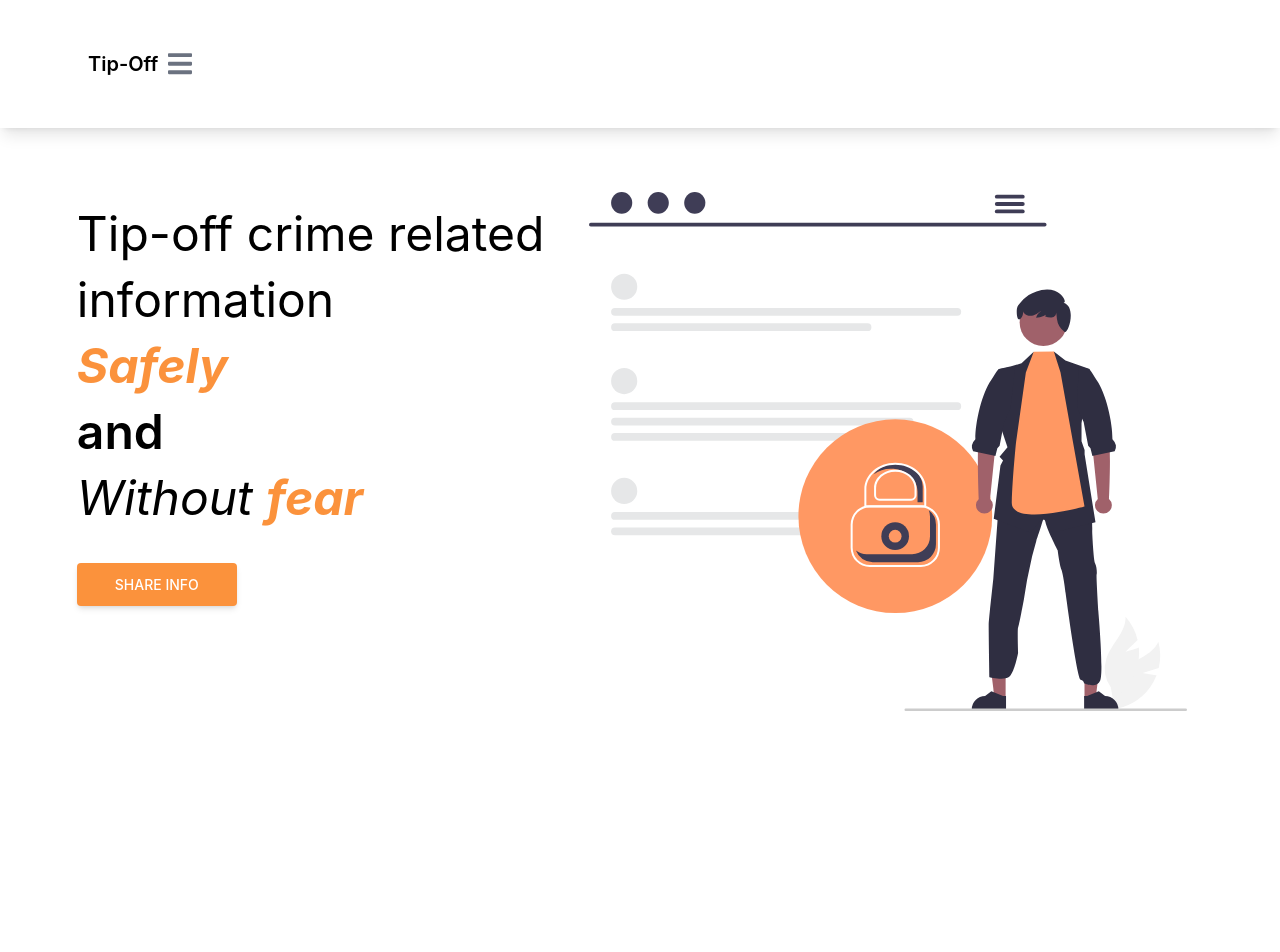
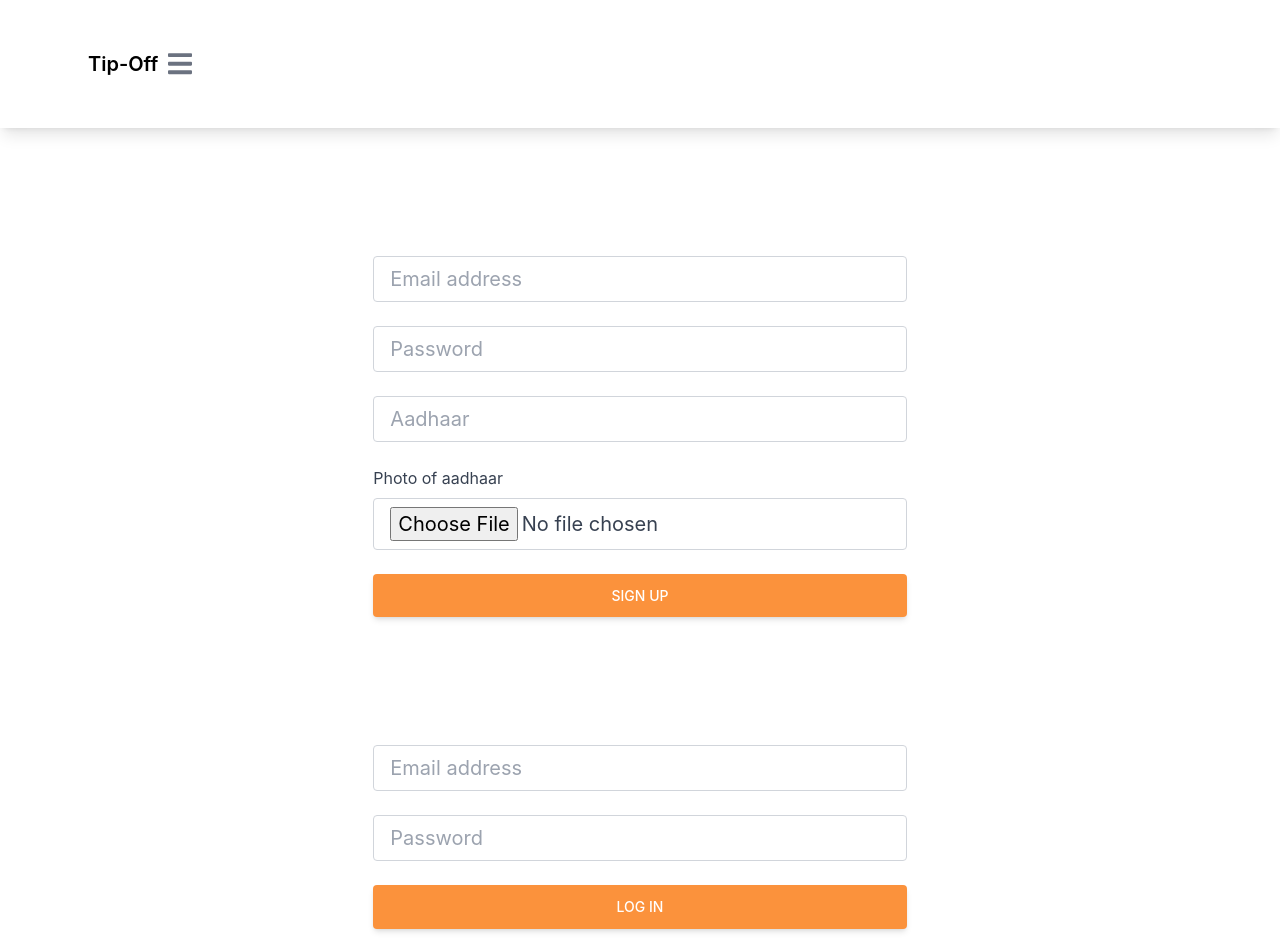
Before and after one commit to devesh-anand/crime-tip-off-frontend, a React (Create React App) app: page / in a window 1280 px wide. Shown: the top 952 px of the page. Before the commit the page ends 800 px from the top, so only its background shows below. Built offline with nearby package versions, Linux system fonts and the light colour scheme; what tw-elements would draw is missing.

Commit message:
added signup and login

```diff
--- a/src/App.js
+++ b/src/App.js
@@ -5,18 +5,20 @@ import Form from "./components/Form";
 import { useEffect, useState } from "react";
 import Navbar from "./components/Navbar";
 import Home from "./pages/Home";
+import Signup from "./components/Signup";
+import Login from "./components/Login";
 import { BrowserRouter, Routes, Route, Link } from "react-router-dom";
 import Heatmap from "./pages/Heatmap";
 import { ToastContainer, toast } from "react-toastify";
 import "react-toastify/dist/ReactToastify.css";
 
 function App() {
-  const [clicked, setClicked] = useState(false);
-
 
   return (
     <div className="App">
       <Navbar />
+      <Signup />
+      <Login />
       <BrowserRouter>
         <Routes>
           <Route path="/" element={<Home />} />
--- a/src/components/Form.js
+++ b/src/components/Form.js
@@ -1,24 +1,30 @@
-import React, { useState, useEffect } from 'react';
-import { toast } from 'react-toastify';
+import React, { useState, useEffect } from "react";
+import { toast } from "react-toastify";
 
-function Form(){
+function Form() {
   const [category, setCategory] = useState("kidnapping");
   const [description, setDescription] = useState("");
   const [files, setFiles] = useState([]);
 
-    const handleSubmit = async(event) => {
+  const handleSubmit = async (event) => {
     event.preventDefault();
     const requestOptions = {
-        method: 'POST',
-        headers: { 'Content-Type': 'application/json' },
-        body: JSON.stringify({ category, description, photos: ["sdf" ,"sdf"], location:userLocation, date: new Date().getTime().toString() })
+      method: "POST",
+      headers: { "Content-Type": "application/json" },
+      body: JSON.stringify({
+        category,
+        description,
+        photos: ["sdf", "sdf"],
+        location: userLocation,
+        date: new Date().getTime().toString(),
+      }),
     };
 
     // console.log((requestOptions));
-      fetch('https://crime-tip-off.herokuapp.com/api/tipoff/', requestOptions)
-        .then(response => {
-          if(response.status === 201){
-            toast.success('Successfully tipped off!', {
+    fetch("https://crime-tip-off.herokuapp.com/api/tipoff/", requestOptions)
+      .then((response) => {
+        if (response.status === 201) {
+          toast.success("Successfully tipped off!", {
             position: "top-center",
             autoClose: 5000,
             hideProgressBar: false,
@@ -27,8 +33,8 @@ function Form(){
             draggable: true,
             progress: undefined,
           });
-          }else {
-            toast.error('Failed to tip off!', {
+        } else {
+          toast.error("Failed to tip off!", {
             position: "top-center",
             autoClose: 5000,
             hideProgressBar: false,
@@ -39,43 +45,47 @@ function Form(){
           });
         }
         response.json();
-        }
-        )
-        .then(data => console.log(data));
-    }
+      })
+      .then((data) => console.log(data));
+  };
 
-  const [userLocation, setUserLocation] = useState({})
+  const [userLocation, setUserLocation] = useState({});
 
-  useEffect(()=>{
+  useEffect(() => {
     async function fetchIPinfo() {
       await fetch("https://ipinfo.io/182.73.154.2/?token=26e23a2e78a518")
-        .then((res)=> res.json())
-        .then((data)=>setUserLocation({
-          lat: data.loc.split(',')[0],
-          lng: data.loc.split(',')[1],
-          city: data.city
-        }))
+        .then((res) => res.json())
+        .then((data) =>
+          setUserLocation({
+            lat: data.loc.split(",")[0],
+            lng: data.loc.split(",")[1],
+            city: data.city,
+          })
+        );
     }
 
     console.log(userLocation);
 
     fetchIPinfo();
     return () => {
-      fetchIPinfo()
-    }
-  },[])
+      fetchIPinfo();
+    };
+  }, []);
 
-
-
-
-    return(
+  return (
     <section class="h-screen flex place-self-center mt-32 md:mt-0" id="form">
       <div class="h-full text-gray-800">
         <div class="flex justify-self-center md:mt-32 flex-wrap h-full g-6">
           <div class="xl:ml-4 w-full mb-12 md:mb-0">
             <form onSubmit={handleSubmit}>
               <div class="mb-6">
-                  <select className="form-control block w-full px-4 py-2 text-xl font-normal text-gray-700 bg-white bg-clip-padding border border-solid border-gray-300 rounded transition ease-in-out m-0 focus:text-gray-700 focus:bg-white focus:border-orange-600 focus:outline-none" id="cars" name="cars" value={category} onChange={(e)=>setCategory(e.target.value) }>
+                <select
+                  className="form-control block w-full px-4 py-2 text-xl font-normal text-gray-700 bg-white bg-clip-padding border border-solid border-gray-300 rounded transition ease-in-out m-0 focus:text-gray-700 focus:bg-white focus:border-orange-600 focus:outline-none"
+                  id="info"
+                  name="info"
+                  value={category}
+                  onChange={(e) => setCategory(e.target.value)}
+                >
                   <option value="kidnapping">Kidnapping</option>
                   <option value="laundering">Money Laundering</option>
                   <option value="theft">Theft</option>
@@ -90,18 +100,20 @@ function Form(){
                   class="form-control h-32 block w-full px-4 py-2 text-xl font-normal text-gray-700 bg-white bg-clip-padding border border-solid border-gray-300 rounded transition ease-in-out m-0 focus:text-gray-700 focus:bg-white focus:border-orange-600 focus:outline-none"
                   id="exampleFormControlInput2"
                   placeholder="Description"
-                    onChange={(e)=> setDescription(e.target.value) }
+                  onChange={(e) => setDescription(e.target.value)}
                 />
               </div>
 
               <div class="mb-6">
+              <label for="multipleInputs" class="form-label inline-block mb-2 text-gray-700">Related images/videos</label>
                 <input
                     type="file"
+                    class="form-control block w-full px-4 py-2 text-xl font-normal text-gray-700 bg-white bg-clip-padding border border-solid border-gray-300 rounded transition ease-in-out m-0 focus:text-gray-700 focus:bg-white focus:border-orange-600 focus:outline-none"
+                    id="multipleInputs"
+                    placeholder="Choose Files"
+                    multiple
+                  />
 
-                    class="form-control block w-full px-4 py-2 text-xl font-normal text-gray-700 bg-white bg-clip-padding border border-solid border-gray-300 rounded transition ease-in-out m-0 focus:text-gray-700 focus:bg-white focus:border-orange-600 focus:outline-none"
-                    id="exampleFormControlInput2"
-                    placeholder="Choose Files"
-                  />
               </div>
 
               <div class="text-center lg:text-left">
--- /dev/null
+++ b/src/components/Login.js
@@ -0,0 +1,49 @@
+import React, { useState } from 'react';
+
+function Login(){
+    const [email, setEmail] = useState("");
+    const [password, setPassword] = useState("");
+
+    return(
+        <div className="flex justify-center">
+        <div className="w-9/12 md:w-7/12 lg:w-5/12 mt-32">
+        <form>
+
+          <div className="mb-6">
+            <input
+              type="email"
+              value={email}
+              className="form-control block w-full px-4 py-2 text-xl font-normal text-gray-700 bg-white bg-clip-padding border border-solid border-gray-300 rounded transition ease-in-out m-0 focus:text-gray-700 focus:bg-white focus:border-orange-600 focus:outline-none"
+              placeholder="Email address"
+              onChange={(e)=>setEmail(e.target.value)}
+              required
+            />
+          </div>
+
+          <div className="mb-6">
+            <input
+              type="password"
+              value={password}
+              className="form-control block w-full px-4 py-2 text-xl font-normal text-gray-700 bg-white bg-clip-padding border border-solid border-gray-300 rounded transition ease-in-out m-0 focus:text-gray-700 focus:bg-white focus:border-orange-600 focus:outline-none"
+              placeholder="Password"
+              onChange={(event)=>setPassword(event.target.value)}
+              required
+            />
+          </div>
+
+          <button
+            type="submit"
+            className="inline-block px-7 py-3 bg-orange-400 text-white font-medium text-sm leading-snug uppercase rounded shadow-md hover:bg-orange-500 hover:shadow-lg focus:bg-orange-600 focus:shadow-lg focus:outline-none focus:ring-0 active:bg-orange-600 active:shadow-lg transition duration-150 ease-in-out w-full"
+            data-mdb-ripple="true"
+            data-mdb-ripple-color="light"
+          >
+            Log in
+          </button>
+
+        </form>
+      </div>
+      </div>
+    );
+}
+
+export default Login;
--- a/src/components/Navbar.js
+++ b/src/components/Navbar.js
@@ -1,6 +1,8 @@
 import React from 'react';
+import { useState } from "react";
 
 function Navbar(){
+
     return(
         <nav
           class="
--- /dev/null
+++ b/src/components/Signup.js
@@ -0,0 +1,118 @@
+import React, { useState, useEffect } from "react";
+import { toast } from "react-toastify";
+
+function Signup() {
+
+  const [email, setEmail] = useState("");
+  const [password, setPassword] = useState("");
+  const [aadhaar, setAadhaar] = useState("");
+  const [aadhaarImg, setAadhaarImg] = useState("");
+
+  const handleSubmit = async (event) => {
+    event.preventDefault();
+    const requestOptions = {
+      method: "POST",
+      headers: { "Content-Type": "application/json" },
+      body: JSON.stringify({
+        email,
+        password,
+        aadhar: aadhaar,
+        aadharFile: aadhaarImg
+      }),
+    };
+
+    // console.log((requestOptions));
+    fetch("https://crime-tip-off.herokuapp.com/api/users/", requestOptions)
+      .then((response) => {
+        if (response.status === 201) {
+          toast.success("Sign-up Successful", {
+            position: "top-center",
+            autoClose: 5000,
+            hideProgressBar: false,
+            closeOnClick: true,
+            pauseOnHover: true,
+            draggable: true,
+            progress: undefined,
+          });
+        } else {
+          toast.error("Failed to sign-up", {
+            position: "top-center",
+            autoClose: 5000,
+            hideProgressBar: false,
+            closeOnClick: true,
+            pauseOnHover: true,
+            draggable: true,
+            progress: undefined,
+          });
+        }
+        response.json();
+      })
+      .then((data) => console.log(data));
+  };
+
+  return (
+    <div className="flex justify-center">
+      <div className="w-9/12 md:w-7/12 lg:w-5/12 mt-32">
+        <form onSubmit={handleSubmit}>
+          <div className="mb-6">
+            <input
+              type="email"
+              value={email}
+              className="form-control block w-full px-4 py-2 text-xl font-normal text-gray-700 bg-white bg-clip-padding border border-solid border-gray-300 rounded transition ease-in-out m-0 focus:text-gray-700 focus:bg-white focus:border-orange-600 focus:outline-none"
+              placeholder="Email address"
+              onChange={(e)=>setEmail(e.target.value)}
+              required
+            />
+          </div>
+
+          <div className="mb-6">
+            <input
+              type="password"
+              value={password}
+              className="form-control block w-full px-4 py-2 text-xl font-normal text-gray-700 bg-white bg-clip-padding border border-solid border-gray-300 rounded transition ease-in-out m-0 focus:text-gray-700 focus:bg-white focus:border-orange-600 focus:outline-none"
+              placeholder="Password"
+              onChange={(e)=>setPassword(e.target.value)}
+              required
+            />
+          </div>
+
+          <div className="mb-6">
+            <input
+              type="number"
+              value={aadhaar}
+              className="form-control block w-full px-4 py-2 text-xl font-normal text-gray-700 bg-white bg-clip-padding border border-solid border-gray-300 rounded transition ease-in-out m-0 focus:text-gray-700 focus:bg-white focus:border-orange-600 focus:outline-none"
+              placeholder="Aadhaar"
+              onChange={(e)=>setAadhaar(e.target.value)}
+              required
+            />
+          </div>
+
+        <div className="mb-6">
+        <label for="aadhaarImg" class="form-label inline-block mb-2 text-gray-700">Photo of aadhaar</label>
+          <input
+            type="file"
+            value={aadhaarImg}
+            name="aadhaarImg"
+            class="form-control block w-full px-4 py-2 text-xl font-normal text-gray-700 bg-white bg-clip-padding border border-solid border-gray-300 rounded transition ease-in-out m-0 focus:text-gray-700 focus:bg-white focus:border-orange-600 focus:outline-none"
+            id="aadhaarImg"
+            placeholder="Aadhaar image"
+            onChange={(e)=>setAadhaarImg(e.target.value)}
+            required
+          />
+          </div>
+
+          <button
+            type="submit"
+            className="inline-block px-7 py-3 bg-orange-400 text-white font-medium text-sm leading-snug uppercase rounded shadow-md hover:bg-orange-500 hover:shadow-lg focus:bg-orange-600 focus:shadow-lg focus:outline-none focus:ring-0 active:bg-orange-600 active:shadow-lg transition duration-150 ease-in-out w-full"
+            data-mdb-ripple="true"
+            data-mdb-ripple-color="light"
+            >
+            Sign up
+          </button>
+        </form>
+      </div>
+    </div>
+  );
+}
+
+export default Signup;
--- a/src/components/SuccessOrFail.js
+++ /dev/null
@@ -1,5 +0,0 @@
-import React from "react";
-
-function SuccessOrFail(){
-
-}
```
Also changed, not shown: 1 other file (tests, documents, lock files or other folders). Lines whose indentation alone changed are shown as unchanged.
